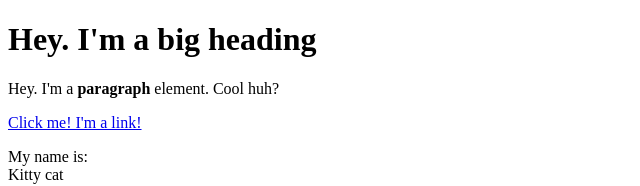
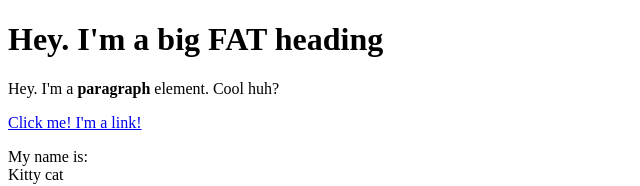
Before and after one commit to charlieday1/animal-pet, a plain HTML site: page test.HTML in a window 1280 px wide. Shown: the top 186 px of the page, without its empty margins (0-640 px from the left). Drawn offline with Linux system fonts and the light colour scheme.

Commit message:
Update test.HTML

```diff
--- a/test.HTML
+++ b/test.HTML
@@ -4,7 +4,7 @@
 	<title>Test page</title>
 </head>
 <body>
-<h1>Hey. I'm a big heading</h1>
+<h1>Hey. I'm a big FAT heading</h1>
 <p>Hey. I'm a <b>paragraph</b> element. Cool huh?</p>
 <a href="https://google.com" target="_blank" title="Let's go to google">Click me! I'm a link!</a>
 <p>My name is:<br>
```
